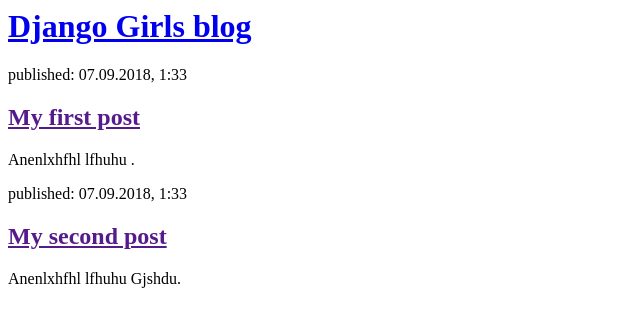
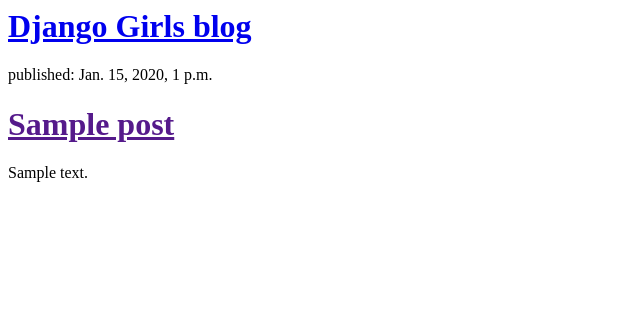
Before and after one commit to Adri9191/my-first-blog, a Django app: template blog/templates/blog/post_list.html in a window 1280 px wide. Shown: the top 327 px of the page, without its empty margins (0-640 px from the left). Run offline with Django 3.2, Linux system fonts and the light colour scheme; the template is opened without the code that fills it: values that come from a table or form of the project are taken from there, others are empty; tables that the repository leaves empty hold one stand-in row (values such as "Sample post").

Commit message:
Modifiet to display titles date and text the HTML for the site

```diff
--- a/blog/templates/blog/post_list.html
+++ b/blog/templates/blog/post_list.html
@@ -6,23 +6,16 @@
 
 <body>
     <div>
-
         <h1><a href="/">Django Girls blog</a></h1>
     </div>
+
+    {% for post in posts %}
     <div>
-        <p>published: 07.09.2018, 1:33</p>
-        <h2><a href="">My first post</a></h2>
-        <p>Anenlxhfhl lfhuhu .</p>
+        <p>published: {{ post.published_date }} </p>
+        <h1><a href="">{{ post.title }}</a></h1>
+        <p>{{ post.text|linebreaksbr}}</p>
     </div>
-
-    <div>
-        <p>published: 07.09.2018, 1:33</p>
-        <h2><a href="">My second post</a></h2>
-        <p>Anenlxhfhl lfhuhu Gjshdu.</p>
-
-    </div>
-
-
+    {% endfor %}
 </body>
 
 </html>
```
Also changed, not shown: blog/views.py (+5 -2 lines).
